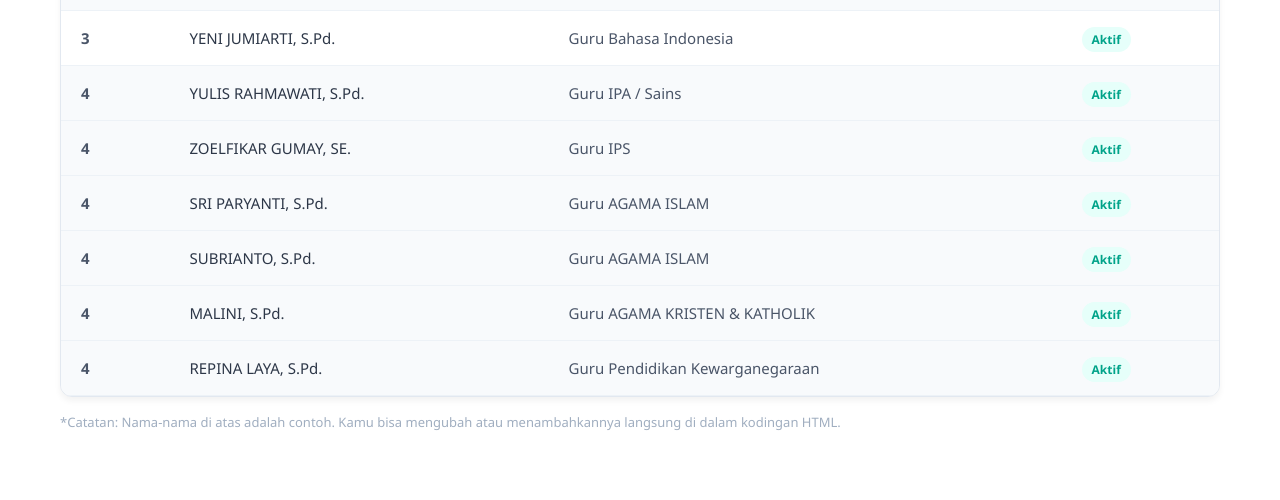
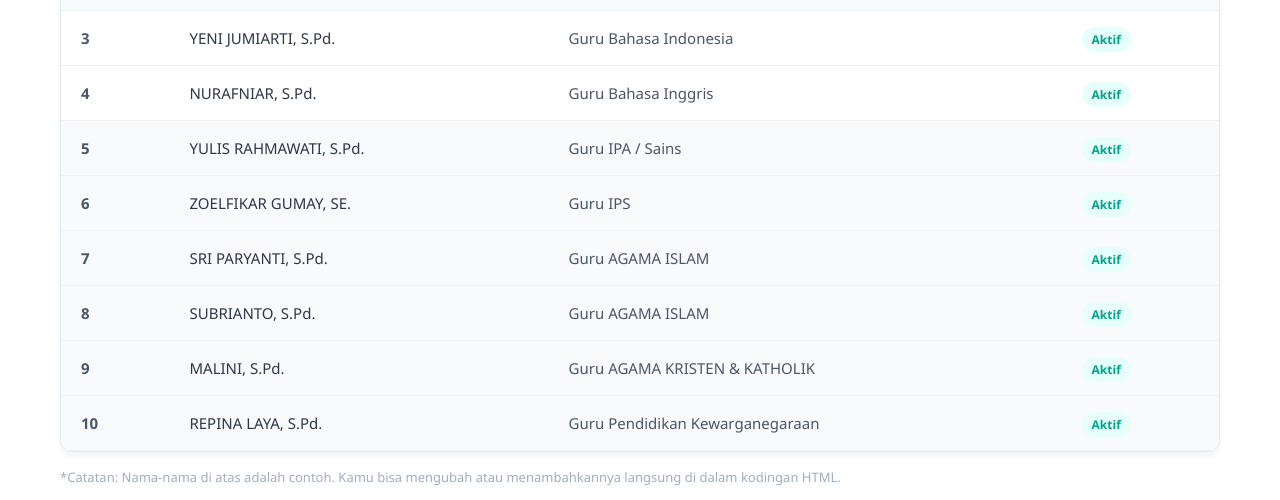
Before and after one commit to zoelfikargumay/web-smpn1singkup, a plain HTML site: page index.html in a window 1280 px wide. Shown: the part 2284-2784 px from the top of the page. Drawn offline with Linux system fonts and the light colour scheme.

Commit message:
Update index.html

```diff
--- a/index.html
+++ b/index.html
@@ -412,38 +412,44 @@
                             <td style="padding: 15px 20px;">Guru Bahasa Indonesia</td>
                             <td style="padding: 15px 20px;"><span style="background: #e6fffa; color: #00a389; padding: 4px 10px; border-radius: 20px; font-size: 12px; font-weight: bold;">Aktif</span></td>
                         </tr>
+                        <tr style="border-bottom: 1px solid #edf2f7;">
+                            <td style="padding: 15px 20px; font-weight: bold;">4</td>
+                            <td style="padding: 15px 20px; color: #2d3748;">NURAFNIAR, S.Pd.</td>
+                            <td style="padding: 15px 20px;">Guru Bahasa Inggris</td>
+                            <td style="padding: 15px 20px;"><span style="background: #e6fffa; color: #00a389; padding: 4px 10px; border-radius: 20px; font-size: 12px; font-weight: bold;">Aktif</span></td>
+                        </tr>
                         <tr style="border-bottom: 1px solid #edf2f7; background-color: #f8fafc;">
-                            <td style="padding: 15px 20px; font-weight: bold;">4</td>
+                            <td style="padding: 15px 20px; font-weight: bold;">5</td>
                             <td style="padding: 15px 20px; color: #2d3748;">YULIS RAHMAWATI, S.Pd.</td>
                             <td style="padding: 15px 20px;">Guru IPA / Sains</td>
                             <td style="padding: 15px 20px;"><span style="background: #e6fffa; color: #00a389; padding: 4px 10px; border-radius: 20px; font-size: 12px; font-weight: bold;">Aktif</span></td>
                         </tr>
                         <tr style="border-bottom: 1px solid #edf2f7; background-color: #f8fafc;">
-                            <td style="padding: 15px 20px; font-weight: bold;">4</td>
+                            <td style="padding: 15px 20px; font-weight: bold;">6</td>
                             <td style="padding: 15px 20px; color: #2d3748;">ZOELFIKAR GUMAY, SE.</td>
                             <td style="padding: 15px 20px;">Guru IPS</td>
                             <td style="padding: 15px 20px;"><span style="background: #e6fffa; color: #00a389; padding: 4px 10px; border-radius: 20px; font-size: 12px; font-weight: bold;">Aktif</span></td>
                         </tr>
                         <tr style="border-bottom: 1px solid #edf2f7; background-color: #f8fafc;">
-                            <td style="padding: 15px 20px; font-weight: bold;">4</td>
+                            <td style="padding: 15px 20px; font-weight: bold;">7</td>
                             <td style="padding: 15px 20px; color: #2d3748;">SRI PARYANTI, S.Pd.</td>
                             <td style="padding: 15px 20px;">Guru AGAMA ISLAM</td>
                             <td style="padding: 15px 20px;"><span style="background: #e6fffa; color: #00a389; padding: 4px 10px; border-radius: 20px; font-size: 12px; font-weight: bold;">Aktif</span></td>
                         </tr>
                         <tr style="border-bottom: 1px solid #edf2f7; background-color: #f8fafc;">
-                            <td style="padding: 15px 20px; font-weight: bold;">4</td>
+                            <td style="padding: 15px 20px; font-weight: bold;">8</td>
                             <td style="padding: 15px 20px; color: #2d3748;">SUBRIANTO, S.Pd.</td>
                             <td style="padding: 15px 20px;">Guru AGAMA ISLAM</td>
                             <td style="padding: 15px 20px;"><span style="background: #e6fffa; color: #00a389; padding: 4px 10px; border-radius: 20px; font-size: 12px; font-weight: bold;">Aktif</span></td>
                         </tr>
                         <tr style="border-bottom: 1px solid #edf2f7; background-color: #f8fafc;">
-                            <td style="padding: 15px 20px; font-weight: bold;">4</td>
+                            <td style="padding: 15px 20px; font-weight: bold;">9</td>
                             <td style="padding: 15px 20px; color: #2d3748;">MALINI, S.Pd.</td>
                             <td style="padding: 15px 20px;">Guru AGAMA KRISTEN & KATHOLIK</td>
                             <td style="padding: 15px 20px;"><span style="background: #e6fffa; color: #00a389; padding: 4px 10px; border-radius: 20px; font-size: 12px; font-weight: bold;">Aktif</span></td>
                         </tr>
                         <tr style="border-bottom: 1px solid #edf2f7; background-color: #f8fafc;">
-                            <td style="padding: 15px 20px; font-weight: bold;">4</td>
+                            <td style="padding: 15px 20px; font-weight: bold;">10</td>
                             <td style="padding: 15px 20px; color: #2d3748;">REPINA LAYA, S.Pd.</td>
                             <td style="padding: 15px 20px;">Guru Pendidikan Kewarganegaraan</td>
                             <td style="padding: 15px 20px;"><span style="background: #e6fffa; color: #00a389; padding: 4px 10px; border-radius: 20px; font-size: 12px; font-weight: bold;">Aktif</span></td>
```
